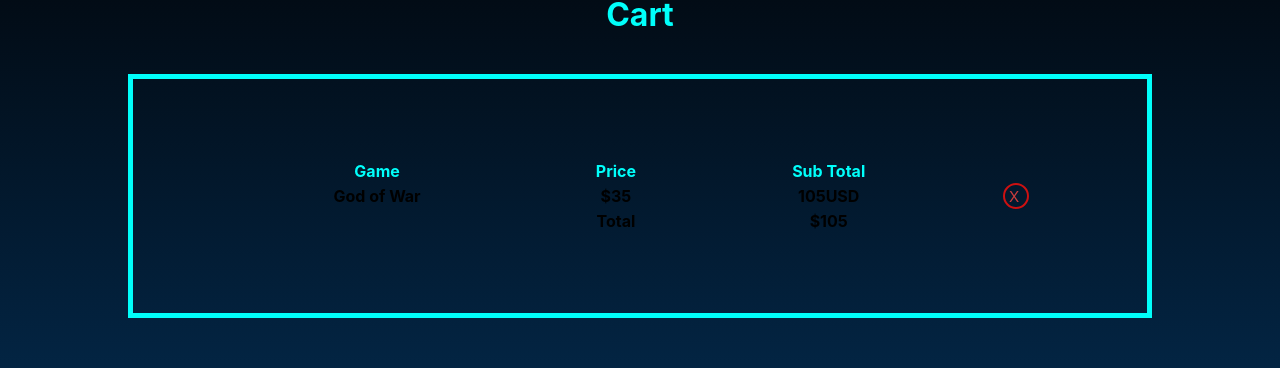
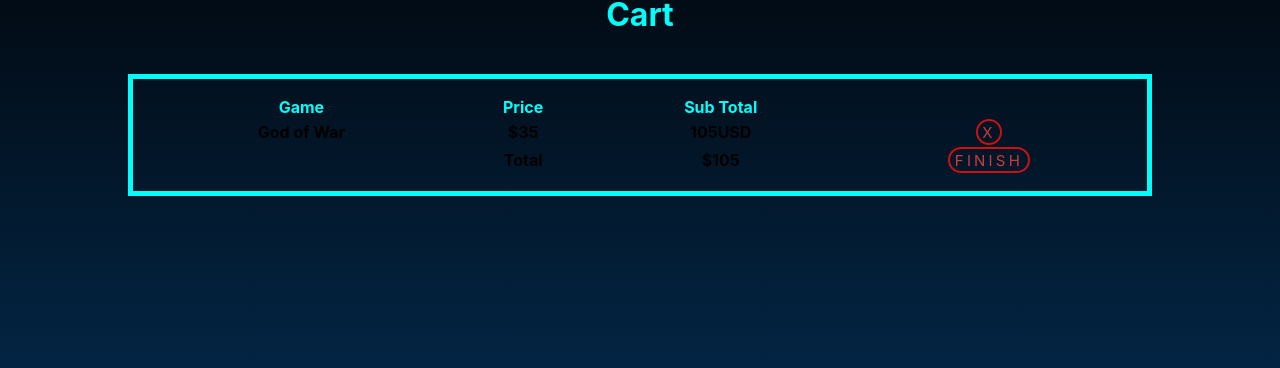
Before and after one commit to NicxOp1/game-center-front, a React (Create React App) app: page /Cart in a window 1280 px wide. Shown: the part 273-641 px from the top of the page. Built offline with nearby package versions, Linux system fonts and the light colour scheme.

Commit message:
agrego boton para finalizar compra

```diff
--- a/src/pages/Cart/Cart.jsx
+++ b/src/pages/Cart/Cart.jsx
@@ -1,11 +1,10 @@
 import React from "react";
 import "./cart.css";
-import {  useSelector } from "react-redux";
+import { useSelector } from "react-redux";
 import BodyTable from "../../Components/BodyTable/BodyTable";
 
 export default function Cart() {
-
-  let {  products } = useSelector((store) => store.cartReducer);
+  let { products } = useSelector((store) => store.cartReducer);
   let total = 0;
   if (products.length !== 0) {
     products.map((e) => (total = total + e.price * e.unity));
@@ -20,7 +19,7 @@ export default function Cart() {
       ) : (
         <table className="table">
           <thead className="tableHeader">
-            <tr >
+            <tr>
               <th>Game</th>
               <th>Price</th>
               {/* <th>Amount</th> */}
@@ -37,6 +36,9 @@ export default function Cart() {
               <th></th>
               <th>Total</th>
               <th>${total}</th>
+              <th>
+                <button className="button">Finish</button>
+              </th>
             </tr>
           </tfoot>
         </table>
--- a/src/pages/Cart/cart.css
+++ b/src/pages/Cart/cart.css
@@ -15,7 +15,7 @@
 
 
 .table{
-    padding: 5rem;
+    padding: 1rem;
     width: 80%;
     text-align: center;
     border: 5px solid #00fffb;
```
